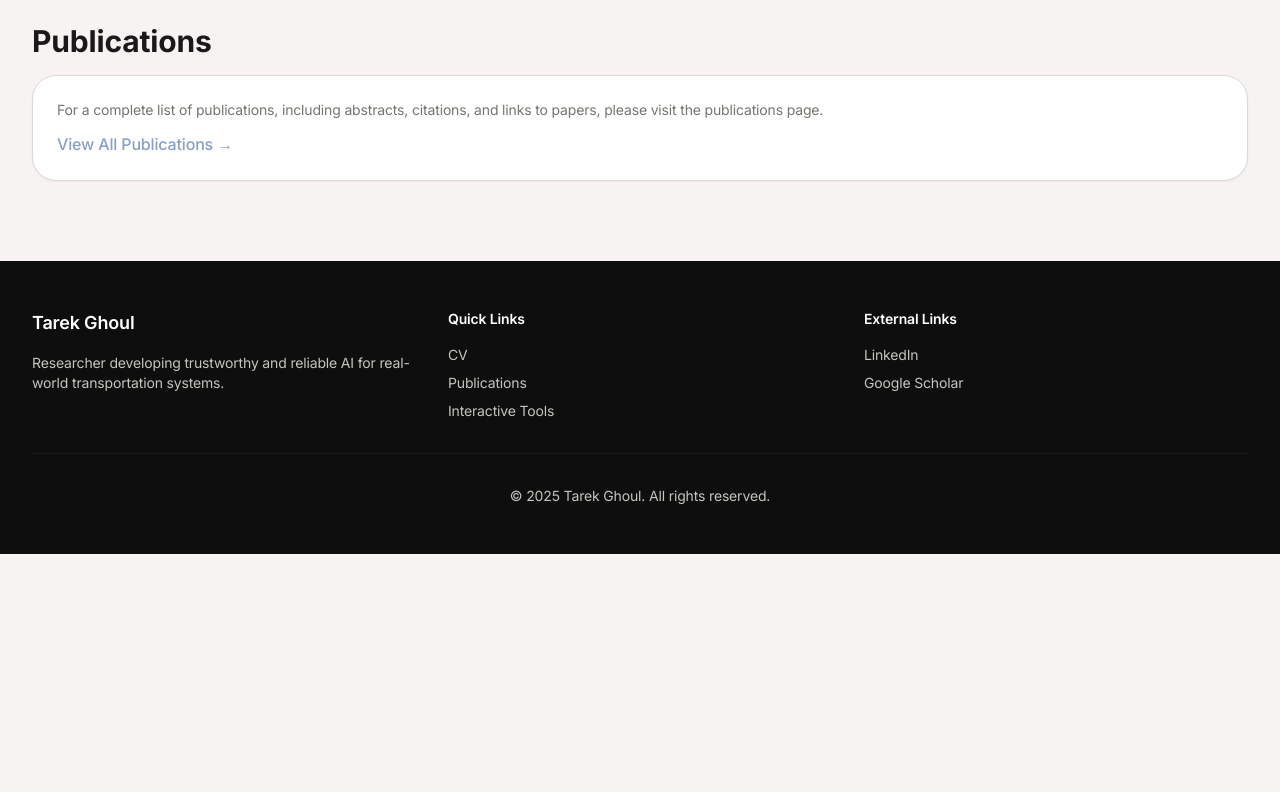
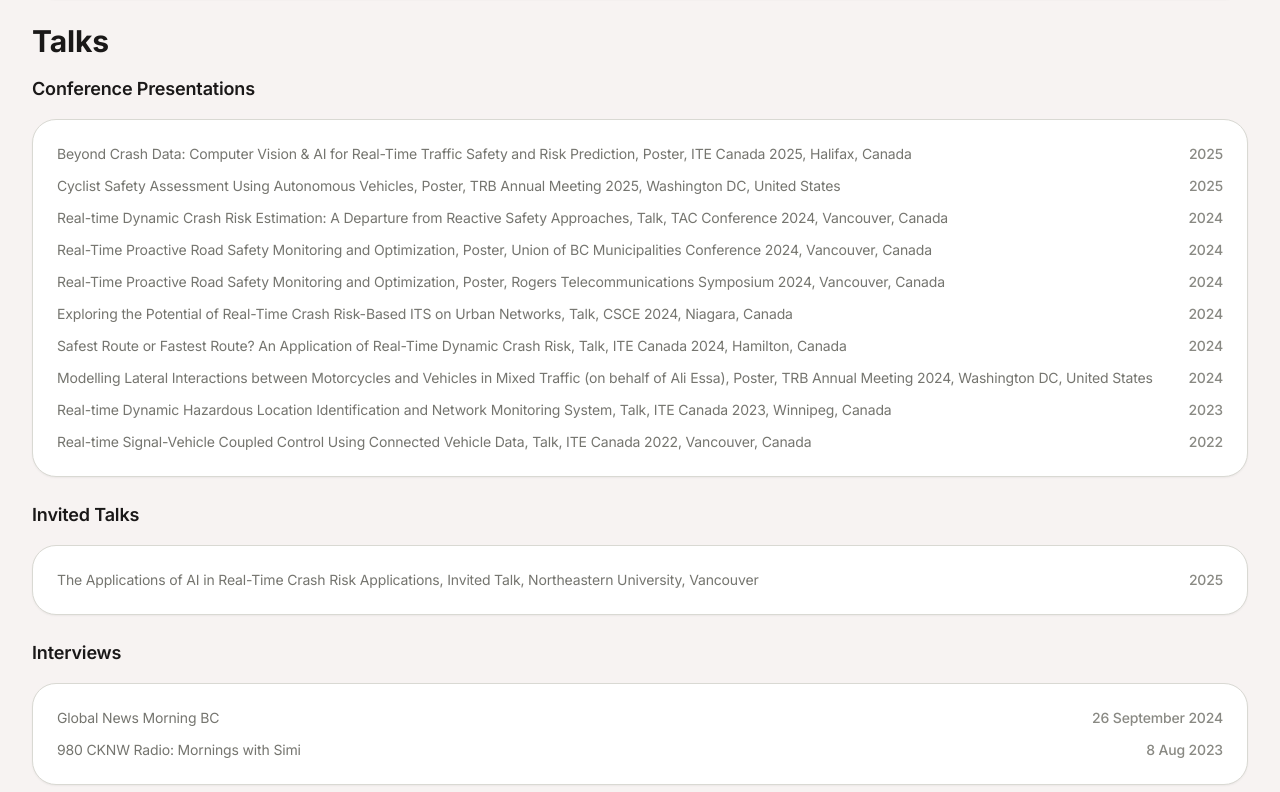
Before and after one commit to Ghoultarek/Website, a Next.js app: page /about in a window 1280 px wide. Shown: the part 3908-4700 px from the top of the page. Before the commit the page ends 4462 px from the top, so only its background shows below. Built offline with nearby package versions, Linux system fonts and the light colour scheme.

Commit message:
Added Talks after bugfix

```diff
--- a/app/about/page.tsx
+++ b/app/about/page.tsx
@@ -327,6 +327,90 @@ export default function About() {
               </Card>
             </section>
 
+            {/* Talks */}
+            <section className="mb-6">
+              <Heading level={2} className="mb-4">Talks</Heading>
+
+              {/* Conference Presentations */}
+              <div className="mb-6">
+                <Heading level={3} className="mb-4 text-lg">Conference Presentations</Heading>
+                <Card>
+                  <ul className="space-y-3 text-gray-700 dark:text-white text-sm">
+                    <li className="flex justify-between items-start gap-4">
+                      <span>Beyond Crash Data: Computer Vision & AI for Real-Time Traffic Safety and Risk Prediction, Poster, ITE Canada 2025, Halifax, Canada</span>
+                      <span className="text-gray-600 dark:text-gray-400 font-medium whitespace-nowrap ml-4">2025</span>
+                    </li>
+                    <li className="flex justify-between items-start gap-4">
+                      <span>Cyclist Safety Assessment Using Autonomous Vehicles, Poster, TRB Annual Meeting 2025, Washington DC, United States</span>
+                      <span className="text-gray-600 dark:text-gray-400 font-medium whitespace-nowrap ml-4">2025</span>
+                    </li>
+                    <li className="flex justify-between items-start gap-4">
+                      <span>Real-time Dynamic Crash Risk Estimation: A Departure from Reactive Safety Approaches, Talk, TAC Conference 2024, Vancouver, Canada</span>
+                      <span className="text-gray-600 dark:text-gray-400 font-medium whitespace-nowrap ml-4">2024</span>
+                    </li>
+                    <li className="flex justify-between items-start gap-4">
+                      <span>Real-Time Proactive Road Safety Monitoring and Optimization, Poster, Union of BC Municipalities Conference 2024, Vancouver, Canada</span>
+                      <span className="text-gray-600 dark:text-gray-400 font-medium whitespace-nowrap ml-4">2024</span>
+                    </li>
+                    <li className="flex justify-between items-start gap-4">
+                      <span>Real-Time Proactive Road Safety Monitoring and Optimization, Poster, Rogers Telecommunications Symposium 2024, Vancouver, Canada</span>
+                      <span className="text-gray-600 dark:text-gray-400 font-medium whitespace-nowrap ml-4">2024</span>
+                    </li>
+                    <li className="flex justify-between items-start gap-4">
+                      <span>Exploring the Potential of Real-Time Crash Risk-Based ITS on Urban Networks, Talk, CSCE 2024, Niagara, Canada</span>
+                      <span className="text-gray-600 dark:text-gray-400 font-medium whitespace-nowrap ml-4">2024</span>
+                    </li>
+                    <li className="flex justify-between items-start gap-4">
+                      <span>Safest Route or Fastest Route? An Application of Real-Time Dynamic Crash Risk, Talk, ITE Canada 2024, Hamilton, Canada</span>
+                      <span className="text-gray-600 dark:text-gray-400 font-medium whitespace-nowrap ml-4">2024</span>
+                    </li>
+                    <li className="flex justify-between items-start gap-4">
+                      <span>Modelling Lateral Interactions between Motorcycles and Vehicles in Mixed Traffic (on behalf of Ali Essa), Poster, TRB Annual Meeting 2024, Washington DC, United States</span>
+                      <span className="text-gray-600 dark:text-gray-400 font-medium whitespace-nowrap ml-4">2024</span>
+                    </li>
+                    <li className="flex justify-between items-start gap-4">
+                      <span>Real-time Dynamic Hazardous Location Identification and Network Monitoring System, Talk, ITE Canada 2023, Winnipeg, Canada</span>
+                      <span className="text-gray-600 dark:text-gray-400 font-medium whitespace-nowrap ml-4">2023</span>
+                    </li>
+                    <li className="flex justify-between items-start gap-4">
+                      <span>Real-time Signal-Vehicle Coupled Control Using Connected Vehicle Data, Talk, ITE Canada 2022, Vancouver, Canada</span>
+                      <span className="text-gray-600 dark:text-gray-400 font-medium whitespace-nowrap ml-4">2022</span>
+                    </li>
+                  </ul>
+                </Card>
+              </div>
+
+              {/* Invited Talks */}
+              <div className="mb-6">
+                <Heading level={3} className="mb-4 text-lg">Invited Talks</Heading>
+                <Card>
+                  <ul className="space-y-3 text-gray-700 dark:text-white text-sm">
+                    <li className="flex justify-between items-start gap-4">
+                      <span>The Applications of AI in Real-Time Crash Risk Applications, Invited Talk, Northeastern University, Vancouver</span>
+                      <span className="text-gray-600 dark:text-gray-400 font-medium whitespace-nowrap ml-4">2025</span>
+                    </li>
+                  </ul>
+                </Card>
+              </div>
+
+              {/* Interviews */}
+              <div className="mb-6">
+                <Heading level={3} className="mb-4 text-lg">Interviews</Heading>
+                <Card>
+                  <ul className="space-y-3 text-gray-700 dark:text-white text-sm">
+                    <li className="flex justify-between items-start gap-4">
+                      <span>Global News Morning BC</span>
+                      <span className="text-gray-600 dark:text-gray-400 font-medium whitespace-nowrap ml-4">26 September 2024</span>
+                    </li>
+                    <li className="flex justify-between items-start gap-4">
+                      <span>980 CKNW Radio: Mornings with Simi</span>
+                      <span className="text-gray-600 dark:text-gray-400 font-medium whitespace-nowrap ml-4">8 Aug 2023</span>
+                    </li>
+                  </ul>
+                </Card>
+              </div>
+            </section>
+
             {/* Publications */}
             <section className="mb-6">
               <Heading level={2} className="mb-4">Publications</Heading>
```
